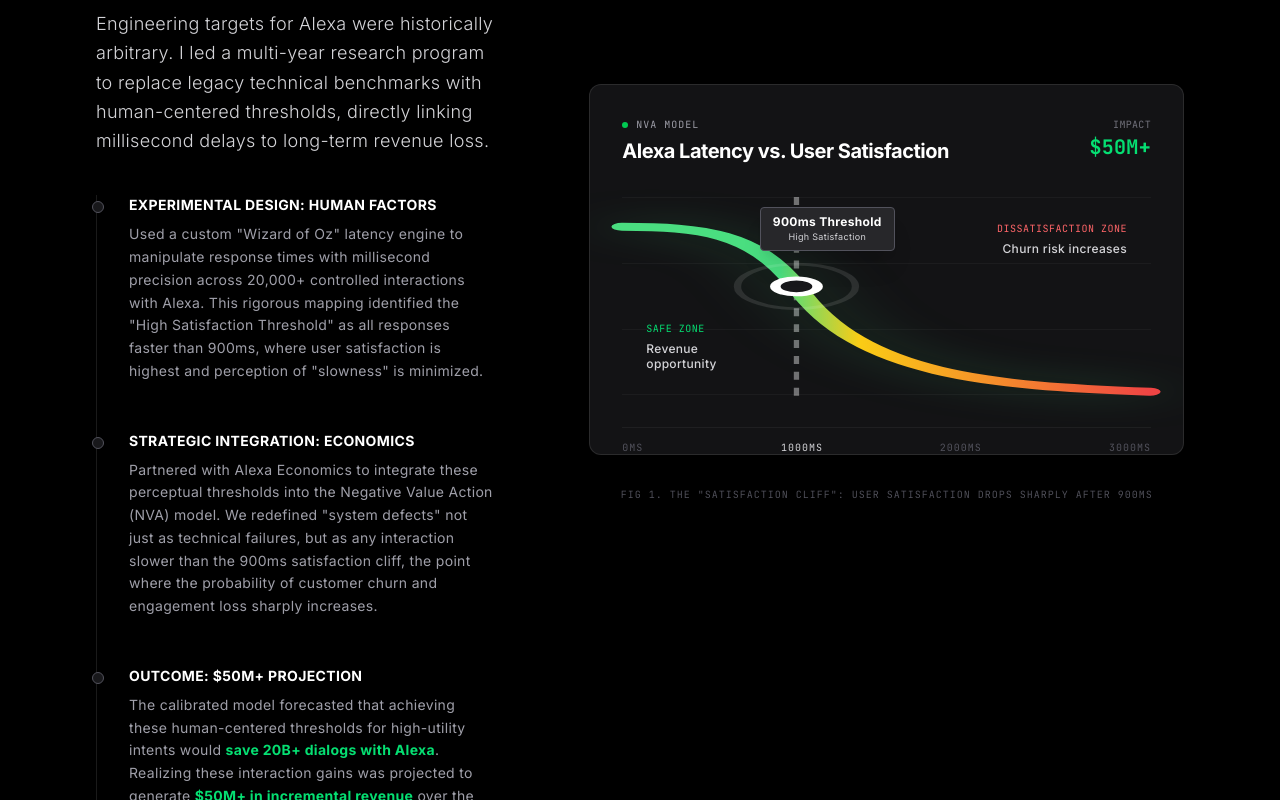
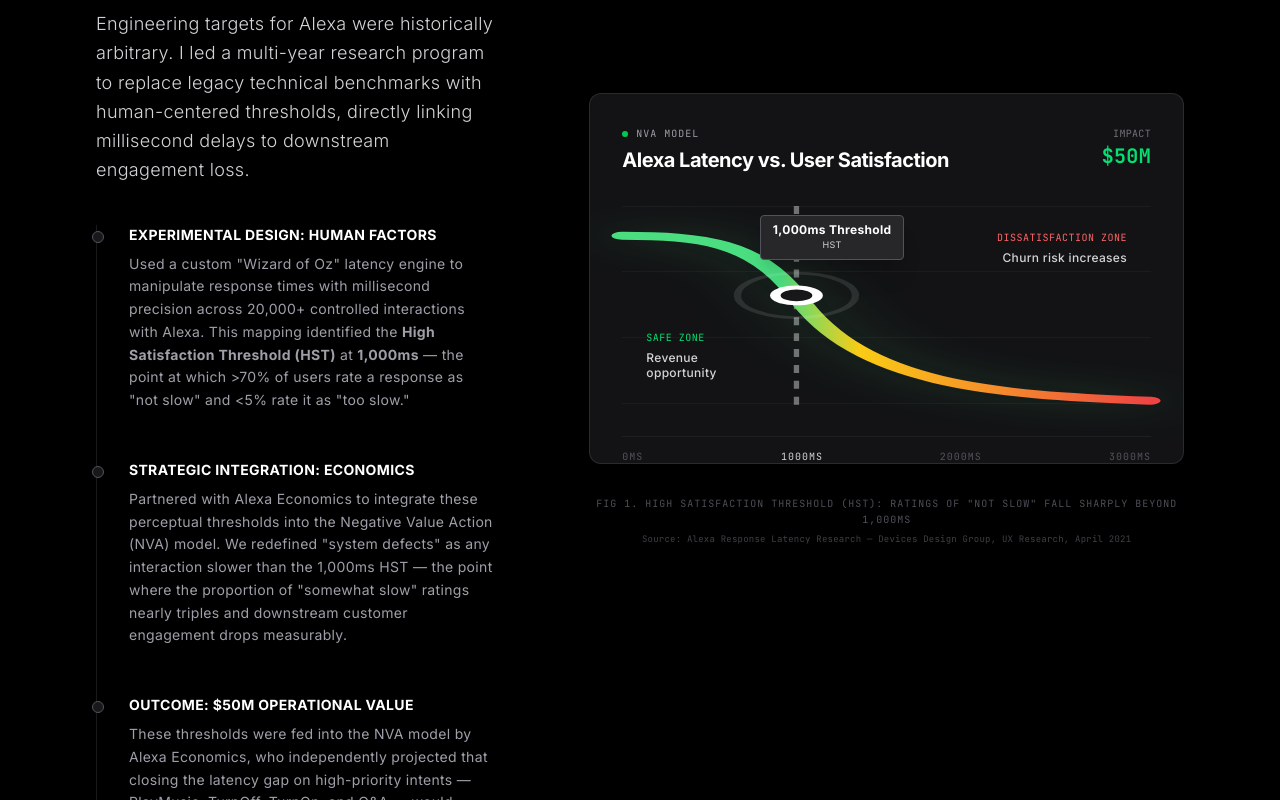
Before and after one commit to brandonfluegel/Research-Portfolio, a Next.js app: page / in a window 1280 px wide. Shown: the part 1420-2220 px from the top of the page. Built offline with nearby package versions, Linux system fonts and the light colour scheme; no server answers.

Commit message:
your update message

```diff
--- a/app/page.tsx
+++ b/app/page.tsx
@@ -11,7 +11,7 @@ export default function Home() {
           </h1>
 
           <div className="font-medium text-zinc-300 text-center px-2 text-[clamp(0.875rem,3vw,1rem)] sm:text-[clamp(0.9rem,2.5vw,1.1rem)] md:text-[clamp(1rem,1.8vw,1.35rem)] lg:text-[clamp(1.1rem,1.5vw,1.5rem)] w-full max-w-[85vw] sm:max-w-md md:max-w-xl lg:max-w-2xl mx-auto leading-relaxed text-balance">
-            Translating cognitive science into monetizable product strategy
+            Connecting perceptual science to engineering targets and product decisions
           </div>
 
           <a
@@ -31,7 +31,7 @@ export default function Home() {
         <p>
           Staff Human Factors Researcher and PhD specializing in Human-AI Interaction, psychophysics,
           cognitive load assessment, and neuroimaging (fNIRS). Portfolio highlights include human factors
-          research at Amazon (Alexa latency thresholds, $50M+ revenue projection), Sling TV (HF standards
+          research at Amazon (Alexa latency thresholds, $50M in operational value), Sling TV (HF standards
           for AI systems and hardware), Uber, NASA, and Mercedes-Benz HMI research.
         </p>
       </section>
--- a/components/layout/Footer.tsx
+++ b/components/layout/Footer.tsx
@@ -23,8 +23,8 @@ export default function Footer() {
           viewport={{ once: true }}
           className="text-3xl md:text-5xl font-bold text-white tracking-tight"
         >
-          Let&apos;s define the future of <br />
-          <span className="text-zinc-500">Human-AI Interaction.</span>
+          Connecting perceptual science to engineering decisions <br />
+          <span className="text-zinc-500">and measurable product outcomes.</span>
         </motion.h2>
 
         {/* Sub-text */}
@@ -35,7 +35,7 @@ export default function Footer() {
           transition={{ delay: 0.1 }}
           className="text-zinc-400 text-lg max-w-2xl mx-auto"
         >
-          Always open to discussing high-impact leadership roles in Human Factors, AI, and Product Strategy.
+          Open to senior leadership roles in Human Factors research, AI systems, and product strategy.
         </motion.p>
 
         {/* CTA Buttons */}
--- a/components/sections/projects/AmazonProjectSection.tsx
+++ b/components/sections/projects/AmazonProjectSection.tsx
@@ -60,15 +60,15 @@ export default function AmazonProjectSection() {
               <div className="block md:hidden mb-6 p-4 bg-zinc-900/50 border border-green-500/30 rounded-lg">
                  <div className="flex items-center gap-2 mb-1">
                     <div className="w-1.5 h-1.5 rounded-full bg-green-500 animate-pulse"></div>
-                    <span className="text-[10px] font-mono text-green-400 uppercase tracking-wider">Projected Impact</span>
+                    <span className="text-[10px] font-mono text-green-400 uppercase tracking-wider">Alexa Economics Projection</span>
                  </div>
-                 <div className="text-3xl font-bold text-green-400">$50M+</div>
-                 <p className="text-xs text-zinc-400 mt-1">Projected incremental revenue from achieving human-centered latency thresholds over 15 months.</p>
+                 <div className="text-3xl font-bold text-green-400">$50M</div>
+                 <p className="text-xs text-zinc-400 mt-1">Projected by Alexa Economics via NVA modeling, applied against human-centered latency thresholds over 15 months.</p>
               </div>
               {/* ------------------------------------------------ */}
 
               <p className="text-base md:text-lg text-zinc-300 leading-relaxed font-light">
-                Engineering targets for Alexa were historically arbitrary. I led a multi-year research program to replace legacy technical benchmarks with human-centered thresholds, directly linking millisecond delays to long-term revenue loss.
+                Engineering targets for Alexa were historically arbitrary. I led a multi-year research program to replace legacy technical benchmarks with human-centered thresholds, directly linking millisecond delays to downstream engagement loss.
               </p>
             </div>
 
@@ -80,7 +80,7 @@ export default function AmazonProjectSection() {
                 <span className="absolute -left-[29px] md:-left-[37px] top-1.5 w-3 h-3 bg-zinc-900 border border-zinc-600 rounded-full"></span>
                 <h4 className="text-sm font-bold text-white uppercase tracking-wide mb-1 md:mb-2">Experimental Design: Human Factors</h4>
                 <p className="text-sm text-zinc-400 leading-relaxed">
-                  Used a custom &quot;Wizard of Oz&quot; latency engine to manipulate response times with millisecond precision across 20,000+ controlled interactions with Alexa. This rigorous mapping identified the &quot;High Satisfaction Threshold&quot; as all responses faster than 900ms, where user satisfaction is highest and perception of &quot;slowness&quot; is minimized.
+                  Used a custom &quot;Wizard of Oz&quot; latency engine to manipulate response times with millisecond precision across 20,000+ controlled interactions with Alexa. This mapping identified the <strong>High Satisfaction Threshold (HST)</strong> at <strong>1,000ms</strong> — the point at which &gt;70% of users rate a response as &quot;not slow&quot; and &lt;5% rate it as &quot;too slow.&quot;
                 </p>
               </div>
 
@@ -89,16 +89,16 @@ export default function AmazonProjectSection() {
                 <span className="absolute -left-[29px] md:-left-[37px] top-1.5 w-3 h-3 bg-zinc-900 border border-zinc-600 rounded-full"></span>
                 <h4 className="text-sm font-bold text-white uppercase tracking-wide mb-1 md:mb-2">Strategic Integration: Economics</h4>
                 <p className="text-sm text-zinc-400 leading-relaxed">
-                  Partnered with Alexa Economics to integrate these perceptual thresholds into the Negative Value Action (NVA) model. We redefined &quot;system defects&quot; not just as technical failures, but as any interaction slower than the 900ms satisfaction cliff, the point where the probability of customer churn and engagement loss sharply increases.
+                  Partnered with Alexa Economics to integrate these perceptual thresholds into the Negative Value Action (NVA) model. We redefined &quot;system defects&quot; as any interaction slower than the 1,000ms HST — the point where the proportion of &quot;somewhat slow&quot; ratings nearly triples and downstream customer engagement drops measurably.
                 </p>
               </div>
 
               {/* Step 3 (Outcome - Visible on Desktop flow, Mobile sees top block) */}
                <div className="relative">
                 <span className="absolute -left-[29px] md:-left-[37px] top-1.5 w-3 h-3 bg-zinc-900 border border-zinc-600 rounded-full"></span>
-                <h4 className="text-sm font-bold text-white uppercase tracking-wide mb-1 md:mb-2">Outcome: $50M+ Projection</h4>
+                <h4 className="text-sm font-bold text-white uppercase tracking-wide mb-1 md:mb-2">Outcome: $50M Operational Value</h4>
                 <p className="text-sm text-zinc-400 leading-relaxed">
-                  The calibrated model forecasted that achieving these human-centered thresholds for high-utility intents would <span className="text-green-400 font-bold">save 20B+ dialogs with Alexa</span>. Realizing these interaction gains was projected to generate <span className="text-green-400 font-bold">$50M+ in incremental revenue</span> over the subsequent 15 months, providing a Latency North Star for Alexa’s engineering roadmap.
+                  These thresholds were fed into the NVA model by Alexa Economics, who independently projected that closing the latency gap on high-priority intents — PlayMusic, TurnOff, TurnOn, and Q&A — would generate <span className="text-green-400 font-bold">$50M in incremental operational value</span> over 15 months. This third-party model output established a human perception–derived Latency North Star for Alexa’s engineering roadmap.
                 </p>
               </div>
             </div>
@@ -120,7 +120,7 @@ export default function AmazonProjectSection() {
                 </div>
                 <div className="text-right">
                   <div className="text-[8px] md:text-[10px] font-mono text-zinc-500 uppercase">Impact</div>
-                  <div className="text-green-400 font-mono font-bold text-lg md:text-xl">$50M+</div>
+                  <div className="text-green-400 font-mono font-bold text-lg md:text-xl">$50M</div>
                 </div>
               </div>
 
@@ -198,9 +198,9 @@ export default function AmazonProjectSection() {
                   className="absolute top-[2%] md:top-[5%] left-[15%] md:left-[26%] bg-zinc-800 border border-zinc-600 px-2 py-1 md:px-3 md:py-1.5 rounded shadow-xl z-20"
                 >
                   <div className="text-[9px] md:text-xs font-bold text-white whitespace-nowrap">
-                    900ms Threshold
+                    1,000ms Threshold
                   </div>
-                  <div className="text-[7px] md:text-[9px] text-zinc-300 text-center">High Satisfaction</div>
+                  <div className="text-[7px] md:text-[9px] text-zinc-300 text-center">HST</div>
                 </motion.div>
 
                 {/* Safe Zone Label */}
@@ -231,7 +231,10 @@ export default function AmazonProjectSection() {
             </div>
 
             <p className="mt-8 text-center text-[10px] font-mono text-zinc-600 uppercase tracking-widest">
-              Fig 1. The &quot;Satisfaction Cliff&quot;: User satisfaction drops sharply after 900ms
+              Fig 1. High Satisfaction Threshold (HST): Ratings of &quot;not slow&quot; fall sharply beyond 1,000ms
+            </p>
+            <p className="mt-1 text-center text-[9px] font-mono text-zinc-700 tracking-wide">
+              Source: Alexa Response Latency Research — Devices Design Group, UX Research, April 2021
             </p>
           </motion.div>
         </motion.div>
@@ -294,19 +297,27 @@ export default function AmazonProjectSection() {
                   <span className="absolute -left-[29px] md:-left-[37px] top-1.5 w-3 h-3 bg-zinc-900 border border-zinc-600 rounded-full"></span>
                   <h4 className="text-sm font-bold text-white uppercase tracking-wide mb-1 md:mb-2">Echo Show: Human Factors Leadership</h4>
                   <p className="text-sm text-zinc-400 leading-relaxed">
-                    Led Human Factors strategy for the Echo Show portfolio, informing 50+ design iterations that <span className="text-green-400 font-bold"> improved the core user experience for 75M+ customers</span>.
+                    Led Human Factors strategy for the Echo Show portfolio — a product line with 75M+ active customers — driving 50+ design iterations grounded in cognitive load data, with measurable gains in content discovery and task completion rates.
                   </p>
                 </div>
               </div>
 
-              <div className="mt-8 md:mt-10">
-                <div className="inline-flex items-center gap-4 px-4 py-2 md:px-5 md:py-3 bg-white/5 border border-white/10 rounded-full backdrop-blur-sm hover:bg-white/10 transition-colors cursor-default">
+              <div className="mt-8 md:mt-10 flex flex-wrap gap-3">
+                <div className="inline-flex items-center gap-3 px-4 py-2 md:px-5 md:py-3 bg-white/5 border border-white/10 rounded-full backdrop-blur-sm cursor-default">
                   <div className="p-1 bg-yellow-500/20 rounded-full">
                     <svg xmlns="http://www.w3.org/2000/svg" className="h-4 w-4 text-yellow-400" viewBox="0 0 20 20" fill="currentColor">
                       <path fillRule="evenodd" d="M10 2a1 1 0 011 1v1.323l3.954 1.582 1.699-3.181a1 1 0 011.827.954L17.5 7.677V13a1 1 0 01-1 1h-2a1 1 0 01-1 1v-2.5l-2.481-.992-.472 2.361c-.13.65-.694 1.131-1.358 1.131H5.452c-.664 0-1.229-.481-1.358-1.131L3.622 9.508l-2.481.992V13a1 1 0 01-1 1h-2a1 1 0 01-1-1V7.677l-.98-3.92a1 1 0 011.827-.954L1.046 5.905 5 4.323V3a1 1 0 011-1h4z" clipRule="evenodd" />
                     </svg>
                   </div>
-                  <span className="text-[10px] md:text-xs font-bold text-zinc-200 uppercase tracking-wider">2023 Amazon Inventor Award Recipient</span>
+                  <span className="text-[10px] md:text-xs font-bold text-zinc-200 uppercase tracking-wider">2023 Amazon Inventor Award</span>
+                </div>
+                <div className="inline-flex items-center gap-3 px-4 py-2 md:px-5 md:py-3 bg-white/5 border border-white/10 rounded-full backdrop-blur-sm cursor-default">
+                  <div className="p-1 bg-blue-500/20 rounded-full">
+                    <svg xmlns="http://www.w3.org/2000/svg" className="h-4 w-4 text-blue-400" fill="none" viewBox="0 0 24 24" stroke="currentColor" strokeWidth="2">
+                      <path strokeLinecap="round" strokeLinejoin="round" d="M9 12h6m-6 4h6m2 5H7a2 2 0 01-2-2V5a2 2 0 012-2h5.586a1 1 0 01.707.293l5.414 5.414a1 1 0 01.293.707V19a2 2 0 01-2 2z" />
+                    </svg>
+                  </div>
+                  <span className="text-[10px] md:text-xs font-bold text-zinc-200 uppercase tracking-wider">US Patent 12,532,040 B1</span>
                 </div>
               </div>
            </motion.div>
--- a/components/sections/projects/SlingProjectSection.tsx
+++ b/components/sections/projects/SlingProjectSection.tsx
@@ -140,7 +140,7 @@ function SXIProjectMatrix() {
               SXI PRIORITIZATION MATRIX
             </h3>
             <p className="text-[10px] md:text-xs text-zinc-500 mt-1.5 font-mono uppercase tracking-[0.2em] pl-5">
-              Q4 2025 • Net Good Index vs. Engagement
+              Q4 2025 • SXI Score vs. Monthly Engagement
             </p>
           </div>
         </div>
--- a/components/sections/projects/UberProjectSection.tsx
+++ b/components/sections/projects/UberProjectSection.tsx
@@ -88,7 +88,7 @@ export default function UberProjectSection() {
               {/* ------------------------------------------------ */}
 
               <p className="text-base md:text-lg text-zinc-300 leading-relaxed font-light">
-                Conducted foundational research in Brazil to inform global product strategy. Insights directly steered the driver app redesign, successfully reducing cognitive load and improving retention.
+                Conducted contextual inquiry and diary studies with rental drivers in São Paulo to surface friction unique to the LATAM market. Findings directly informed the driver app redesign, reducing task complexity and improving new-driver retention.
               </p>
             </div>
 
@@ -100,7 +100,7 @@ export default function UberProjectSection() {
                 <span className="absolute -left-[29px] md:-left-[37px] top-1.5 w-3 h-3 bg-zinc-900 border border-zinc-600 rounded-full"></span>
                 <h4 className="text-sm font-bold text-white uppercase tracking-wide mb-1 md:mb-2 leading-tight">Foundational Research in Brazil</h4>
                 <p className="text-sm text-zinc-400 leading-relaxed">
-                  Conducted field research with rental drivers in Brazil to identify unique market constraints. Discovered that high cognitive load from the existing driver app was a primary churn factor for new rental drivers.
+                  Conducted contextual inquiry and in-situ diary studies with rental drivers across São Paulo. Found that the app’s multi-step task flows imposed high cognitive load — measured via NASA-TLX and task completion analysis — and was a primary churn driver for new rental drivers in the first 30 days.
                 </p>
               </div>
 
@@ -109,7 +109,7 @@ export default function UberProjectSection() {
                  <span className="absolute -left-[29px] md:-left-[37px] top-1.5 w-3 h-3 bg-zinc-900 border border-zinc-600 rounded-full"></span>
                  <h4 className="text-sm font-bold text-white uppercase tracking-wide mb-1 md:mb-2 leading-tight">Business Impact</h4>
                  <p className="text-sm text-zinc-400 leading-relaxed">
-                  The implemented driver app redesign successfully reduced cognitive load metrics and resulted in a <span className="text-green-400 font-bold">5% lift in driver retention</span> for the rental segment in the LATAM region.
+                  The redesigned driver app reduced NASA-TLX workload subscale scores and produced a <span className="text-green-400 font-bold">5% lift in driver retention</span> for the rental segment in the LATAM region within the first post-launch quarter.
                 </p>
               </div>
 
```
Also changed, not shown: components/sections/FrameworkSection.tsx (+4 -4 lines), components/sections/projects/NASAProjectSection.tsx (+5 -5 lines).
